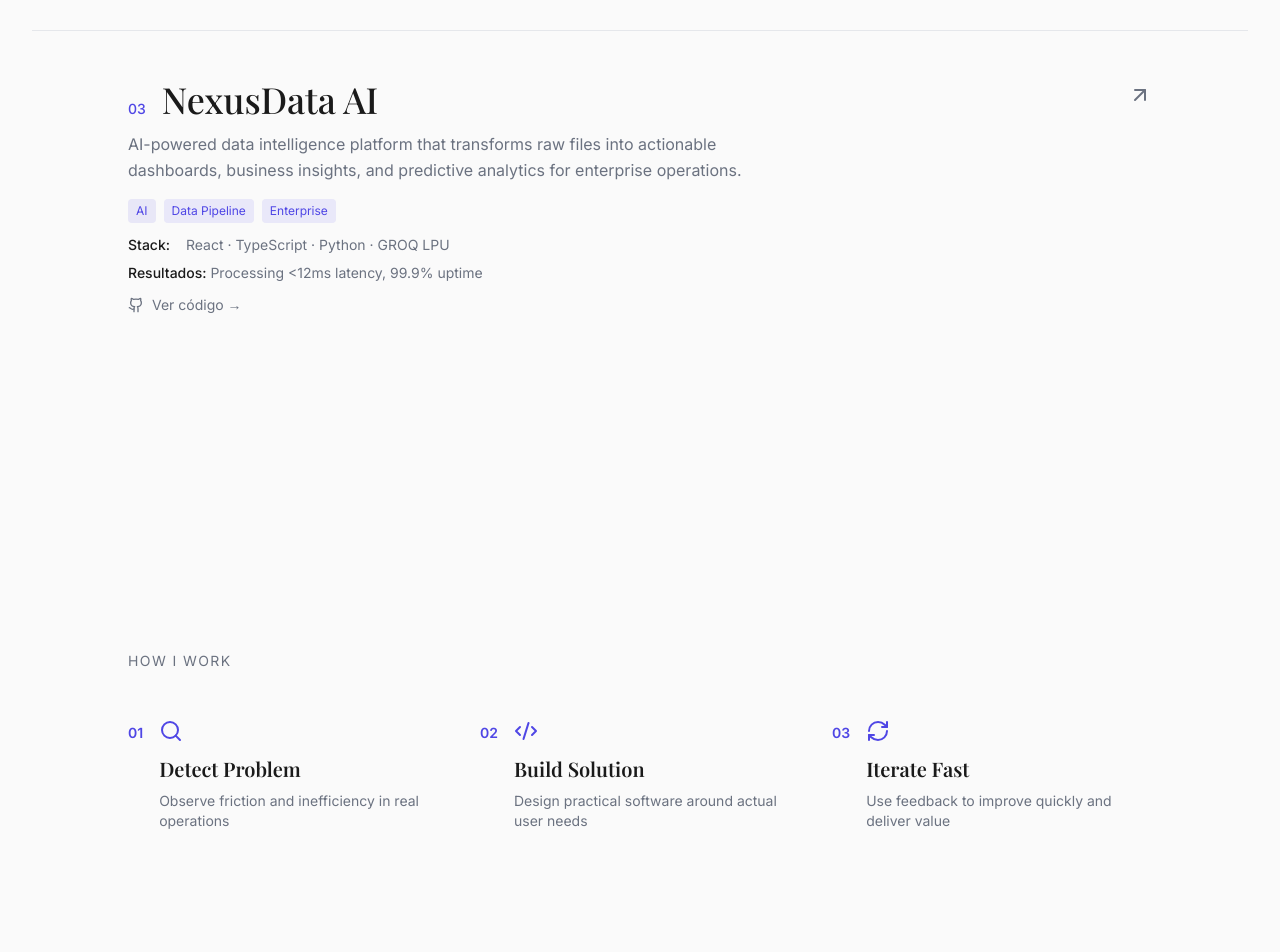
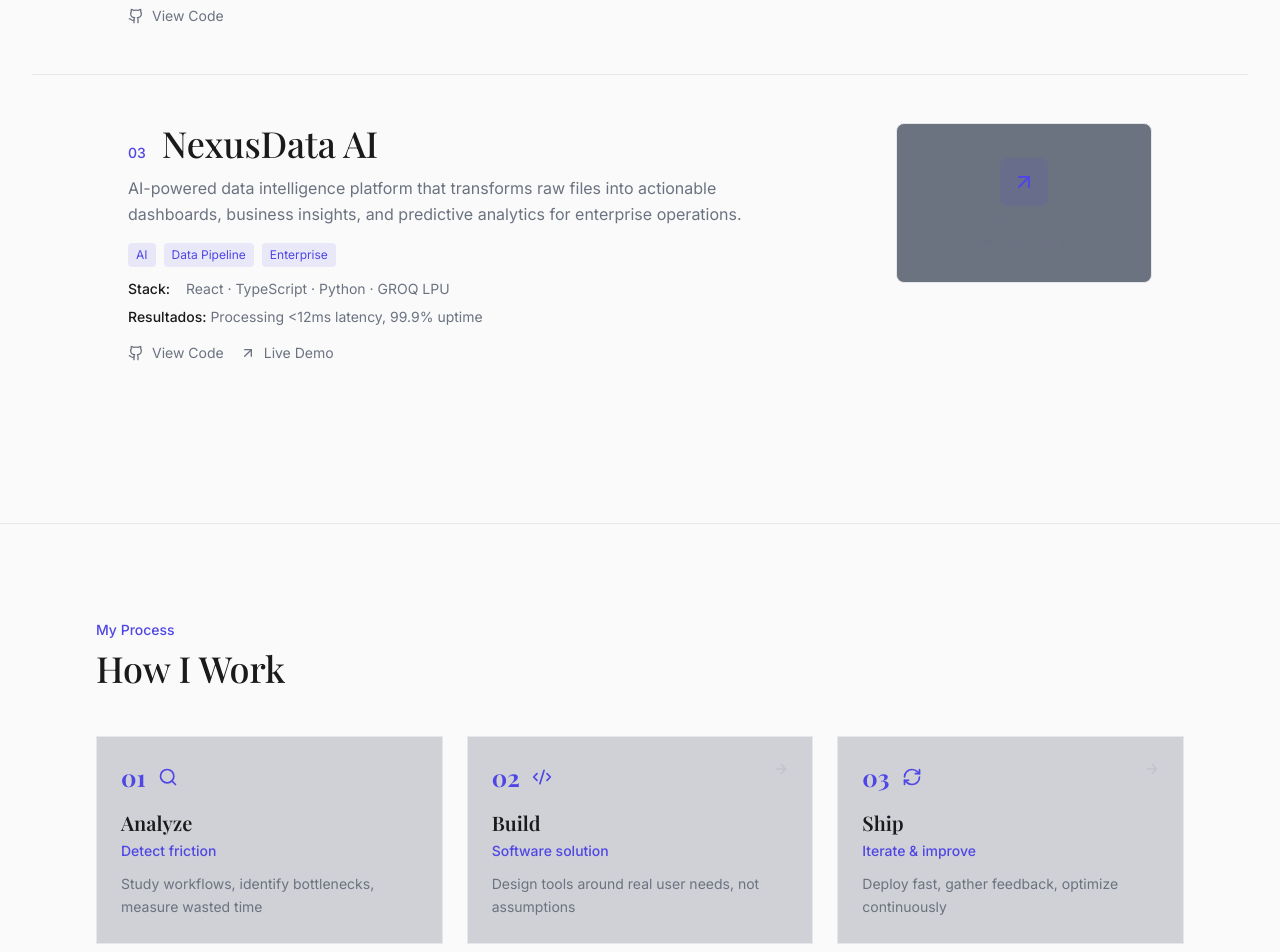
Before and after one commit to tonysoprano33/portfolio-lautaro-ortiz, a Next.js app: page / in a window 1280 px wide. Shown: the part 1660-2612 px from the top of the page. Built offline with nearby package versions, Linux system fonts and the light colour scheme.

Commit message:
Differentiate How I Work, Skills, and Results sections with unique visual styles; add View GitHub button to Hero

```diff
--- a/src/components/Hero.tsx
+++ b/src/components/Hero.tsx
@@ -1,6 +1,6 @@
 "use client";
 
-import { ArrowDown, FileDown, Mail } from "lucide-react";
+import { ArrowDown, FileDown, Mail, Github } from "lucide-react";
 
 export default function Hero() {
   return (
@@ -103,9 +103,18 @@ export default function Hero() {
             <ArrowDown className="w-4 h-4" />
           </a>
           <a
+            href="https://github.com/tonysoprano33"
+            target="_blank"
+            rel="noopener noreferrer"
+            className="inline-flex items-center gap-2 border-2 border-foreground text-foreground px-6 py-3 font-medium hover:bg-foreground hover:text-background transition-all"
+          >
+            <Github className="w-4 h-4" />
+            View GitHub
+          </a>
+          <a
             href="/cv-lautaro-ortiz.pdf"
             download
-            className="inline-flex items-center gap-2 border-2 border-foreground text-foreground px-6 py-3 font-medium hover:bg-foreground hover:text-background transition-all"
+            className="inline-flex items-center gap-2 text-muted-foreground hover:text-foreground px-6 py-3 font-medium transition-colors"
           >
             <FileDown className="w-4 h-4" />
             Download CV
--- a/src/components/HowIWork.tsx
+++ b/src/components/HowIWork.tsx
@@ -1,52 +1,69 @@
 "use client";
 
-import { Search, Code2, RefreshCw } from "lucide-react";
+import { Search, Code2, RefreshCw, ArrowRight } from "lucide-react";
 
 const steps = [
   {
     icon: Search,
     number: "01",
-    title: "Detect Problem",
-    description: "Observe friction and inefficiency in real operations",
+    title: "Analyze",
+    subtitle: "Detect friction",
+    description: "Study workflows, identify bottlenecks, measure wasted time",
   },
   {
     icon: Code2,
     number: "02",
-    title: "Build Solution",
-    description: "Design practical software around actual user needs",
+    title: "Build",
+    subtitle: "Software solution",
+    description: "Design tools around real user needs, not assumptions",
   },
   {
     icon: RefreshCw,
     number: "03",
-    title: "Iterate Fast",
-    description: "Use feedback to improve quickly and deliver value",
+    title: "Ship",
+    subtitle: "Iterate & improve",
+    description: "Deploy fast, gather feedback, optimize continuously",
   },
 ];
 
 export default function HowIWork() {
   return (
-    <section className="py-24 sm:py-32 px-6 sm:px-12 lg:px-24 bg-background">
-      <div className="max-w-5xl mx-auto">
-        <p className="text-muted-foreground text-sm tracking-widest uppercase mb-12">
+    <section className="py-16 sm:py-24 px-6 sm:px-12 lg:px-24 bg-background border-y border-border">
+      <div className="max-w-6xl mx-auto">
+        <div className="mb-12">
+          <p className="text-accent text-sm font-medium mb-2">My Process</p>
+          <h2 className="font-display text-3xl sm:text-4xl font-medium">
             How I Work
-        </p>
+          </h2>
+        </div>
 
-        <div className="grid grid-cols-1 md:grid-cols-3 gap-8">
-          {steps.map((step) => (
-            <div key={step.number} className="relative">
-              <div className="flex items-start gap-4">
-                <span className="text-accent text-sm font-semibold mt-1">
+        <div className="grid grid-cols-1 md:grid-cols-3 gap-6 relative">
+          {steps.map((step, index) => (
+            <div key={step.number} className="group relative">
+              {/* Connector line */}
+              {index < steps.length - 1 && (
+                <div className="hidden md:block absolute top-8 left-full w-full h-px">
+                  <ArrowRight className="absolute right-0 top-1/2 -translate-y-1/2 text-border w-4 h-4" />
+                </div>
+              )}
+
+              <div className="bg-muted/30 border border-border p-6 hover:border-accent/50 transition-colors">
+                <div className="flex items-center gap-3 mb-4">
+                  <span className="text-accent font-display text-2xl font-bold">
                     {step.number}
                   </span>
-                <div>
-                  <step.icon className="w-6 h-6 text-accent mb-3" />
-                  <h3 className="font-display text-xl font-semibold mb-2">
+                  <step.icon className="w-5 h-5 text-accent" />
+                </div>
+
+                <h3 className="font-display text-xl font-semibold mb-1">
                   {step.title}
                 </h3>
-                  <p className="text-muted-foreground text-sm">
+                <p className="text-accent text-sm font-medium mb-3">
+                  {step.subtitle}
+                </p>
+                <p className="text-muted-foreground text-sm leading-relaxed">
                   {step.description}
                 </p>
-                </div>
               </div>
             </div>
           ))}
--- a/src/components/Projects.tsx
+++ b/src/components/Projects.tsx
@@ -5,10 +5,13 @@ import { ArrowUpRight, Github } from "lucide-react";
 
 export default function Projects() {
   return (
-    <section id="projects" className="py-32 sm:py-40 px-6 sm:px-12 lg:px-24 bg-background">
+    <section id="projects" className="py-20 sm:py-28 px-6 sm:px-12 lg:px-24 bg-background">
       <div className="max-w-5xl mx-auto">
-        <p className="text-muted-foreground text-sm tracking-widest uppercase mb-8">
+        <p className="text-muted-foreground text-sm tracking-widest uppercase mb-4">
           Featured Projects
+        </p>
+        <p className="text-muted-foreground text-sm mb-10">
+          Projects built for real clinics and business operations.
         </p>
 
         <div className="space-y-0">
@@ -20,7 +23,7 @@ export default function Projects() {
               rel="noopener noreferrer"
               className="group block py-12 border-t border-border hover:bg-muted/30 transition-colors -mx-6 sm:-mx-12 lg:-mx-24 px-6 sm:px-12 lg:px-24 cursor-pointer"
             >
-              <div className="flex justify-between items-start gap-6">
+              <div className="flex flex-col lg:flex-row justify-between items-start gap-6">
                 <div className="flex-1">
                   <div className="flex items-baseline gap-4 mb-3">
                     <span className="text-accent text-sm font-medium">0{index + 1}</span>
@@ -50,16 +53,40 @@ export default function Projects() {
                     <span className="font-medium text-foreground">Resultados:</span> {project.results}
                   </p>
 
-                  <div className="flex gap-4" onClick={(e) => e.stopPropagation()}>
-                    {project.githubUrl && project.githubUrl !== "#" && (
-                      <span className="inline-flex items-center gap-2 text-sm text-muted-foreground group-hover:text-accent transition-colors">
-                        <Github className="w-4 h-4" />
-                        Ver código →
-                      </span>
+                  <div className="flex gap-4 mt-4" onClick={(e) => e.stopPropagation()}>
+                    <a
+                      href={project.githubUrl || "#"}
+                      target="_blank"
+                      rel="noopener noreferrer"
+                      className="inline-flex items-center gap-2 text-sm text-muted-foreground hover:text-accent transition-colors"
+                    >
+                      <Github className="w-4 h-4" />
+                      View Code
+                    </a>
+                    {project.liveUrl && project.liveUrl !== "#" && (
+                      <a
+                        href={project.liveUrl}
+                        target="_blank"
+                        rel="noopener noreferrer"
+                        className="inline-flex items-center gap-2 text-sm text-muted-foreground hover:text-accent transition-colors"
+                      >
+                        <ArrowUpRight className="w-4 h-4" />
+                        Live Demo
+                      </a>
                     )}
                   </div>
                 </div>
-                <ArrowUpRight className="w-6 h-6 text-muted-foreground group-hover:text-accent transition-colors flex-shrink-0 mt-1" />
+
+                {/* Project Preview Placeholder */}
+                <div className="w-full lg:w-64 h-40 bg-muted border border-border rounded-lg flex items-center justify-center flex-shrink-0 overflow-hidden">
+                  <div className="text-center p-4">
+                    <div className="w-12 h-12 bg-accent/10 rounded-lg flex items-center justify-center mx-auto mb-2">
+                      <ArrowUpRight className="w-6 h-6 text-accent" />
+                    </div>
+                    <p className="text-xs text-muted-foreground">Dashboard Preview</p>
+                    <p className="text-[10px] text-muted-foreground/60 mt-1">Screenshot coming soon</p>
+                  </div>
+                </div>
               </div>
             </a>
           ))}
--- a/src/components/Skills.tsx
+++ b/src/components/Skills.tsx
@@ -3,35 +3,46 @@
 const skillCategories = [
   {
     title: "Languages & Data",
-    skills: "Python, SQL, Pandas",
+    skills: ["Python", "SQL", "Pandas", "Scikit-Learn"],
   },
   {
-    title: "Web Products",
-    skills: "Next.js, React, TypeScript",
+    title: "Product Engineering",
+    skills: ["Next.js", "React", "TypeScript", "APIs"],
   },
   {
-    title: "Business Solutions",
-    skills: "Automation, Dashboards, Reporting, Process Design",
+    title: "Automation & Ops",
+    skills: ["Excel", "Reporting", "Process Design", "Internal Tools"],
   },
 ];
 
 export default function Skills() {
   return (
-    <section className="py-24 sm:py-32 px-6 sm:px-12 lg:px-24 bg-background">
+    <section className="py-16 sm:py-24 px-6 sm:px-12 lg:px-24 bg-muted/20">
       <div className="max-w-5xl mx-auto">
-        <p className="text-muted-foreground text-sm tracking-widest uppercase mb-12">
-          Skills
-        </p>
+        <div className="mb-10">
+          <p className="text-accent text-sm font-medium mb-2">Toolkit</p>
+          <h2 className="font-display text-3xl sm:text-4xl font-medium">
+            Technologies
+          </h2>
+        </div>
 
         <div className="grid grid-cols-1 md:grid-cols-3 gap-8">
           {skillCategories.map((category) => (
             <div key={category.title}>
-              <h3 className="font-display text-lg font-semibold mb-2">
+              <h3 className="font-display text-lg font-semibold mb-4 flex items-center gap-2">
+                <span className="w-2 h-2 bg-accent rounded-full"></span>
                 {category.title}
               </h3>
-              <p className="text-muted-foreground text-sm">
-                {category.skills}
-              </p>
+              <div className="flex flex-wrap gap-2">
+                {category.skills.map((skill) => (
+                  <span
+                    key={skill}
+                    className="px-3 py-1.5 bg-background border border-border text-sm font-medium hover:border-accent/50 transition-colors"
+                  >
+                    {skill}
+                  </span>
+                ))}
+              </div>
             </div>
           ))}
         </div>
```
Also changed, not shown: src/components/Credibility.tsx (+41 -15 lines). Lines whose indentation alone changed are shown as unchanged.
